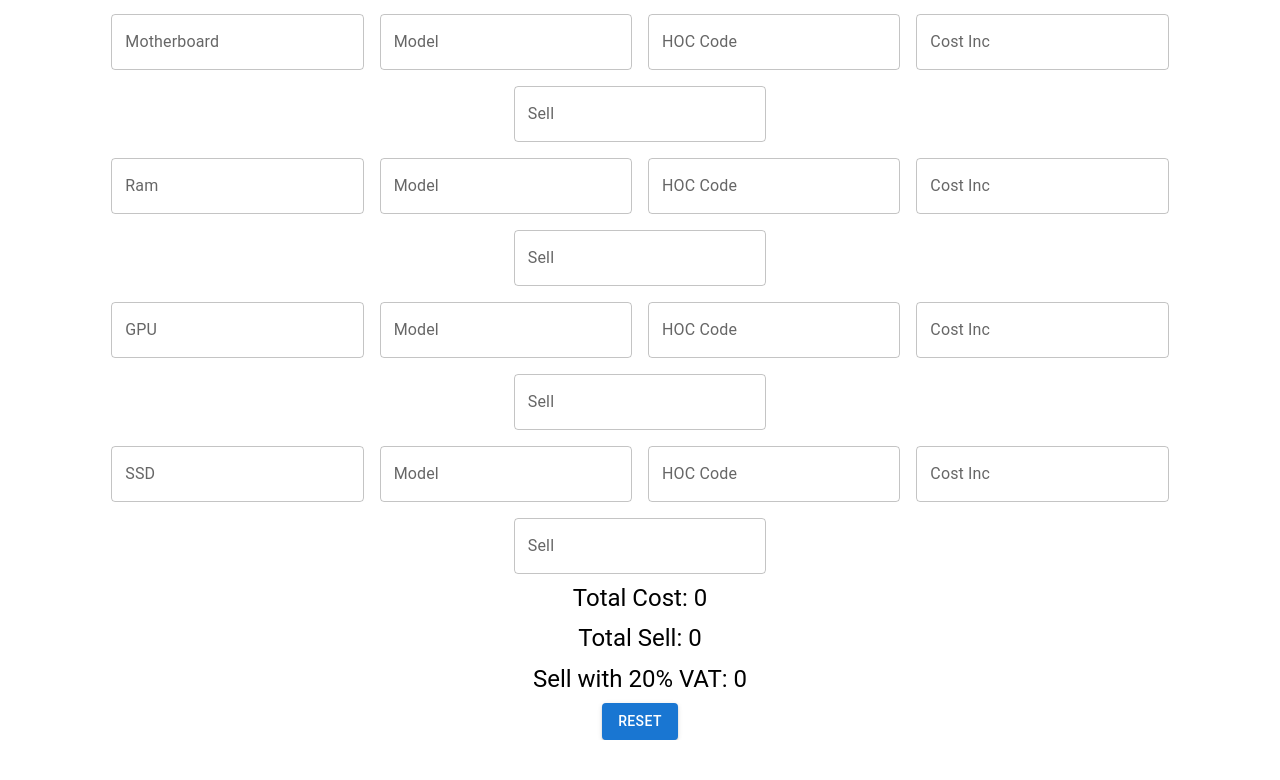
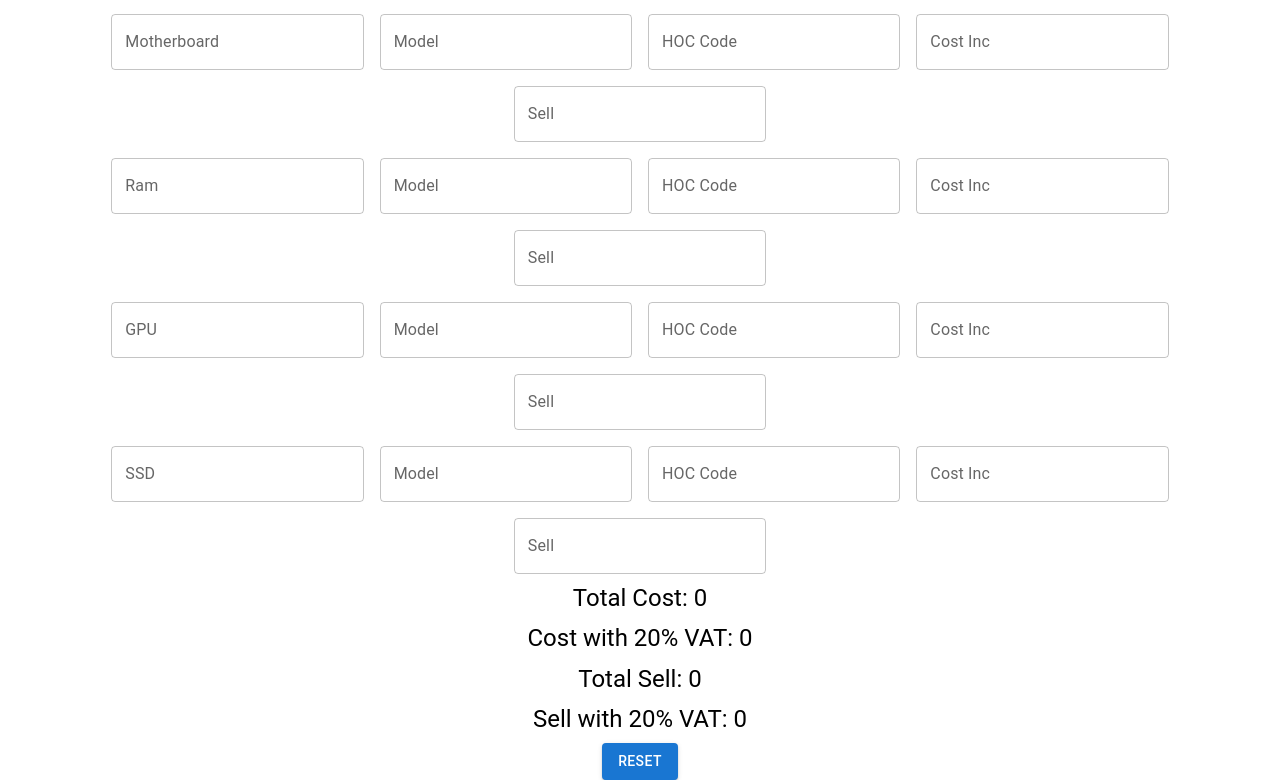
Before and after one commit to Siddique11/Cost_calculator, a React (Create React App) app: page / in a window 1280 px wide. Shown: the part 307-1087 px from the top of the page. Before the commit the page ends 1047 px from the top, so only its background shows below. Built offline with nearby package versions, Linux system fonts and the light colour scheme.

Commit message:
cost with vat text added

```diff
--- a/src/components/Data.js
+++ b/src/components/Data.js
@@ -232,6 +232,9 @@ export default function FormPropsTextFields() {
           Total Cost: {costTotal && costTotal}
         </Typography>
         <Typography variant="h5" gutterBottom component="div">
+          Cost with 20% VAT: {costTotal && (costTotal * 1.2).toFixed(2)}
+        </Typography>
+        <Typography variant="h5" gutterBottom component="div">
           Total Sell: {sellTotal && sellTotal}
         </Typography>
 
```
